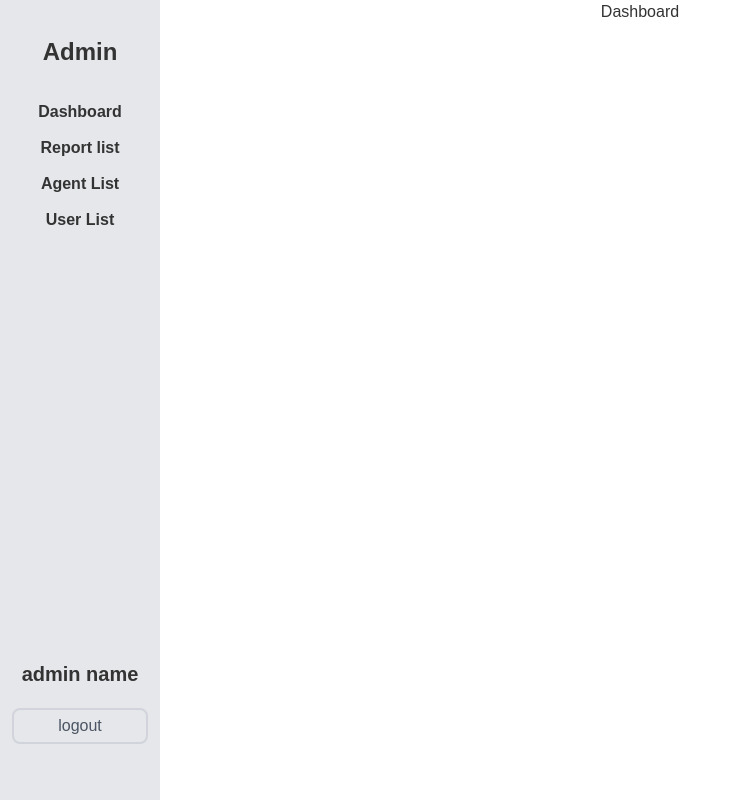
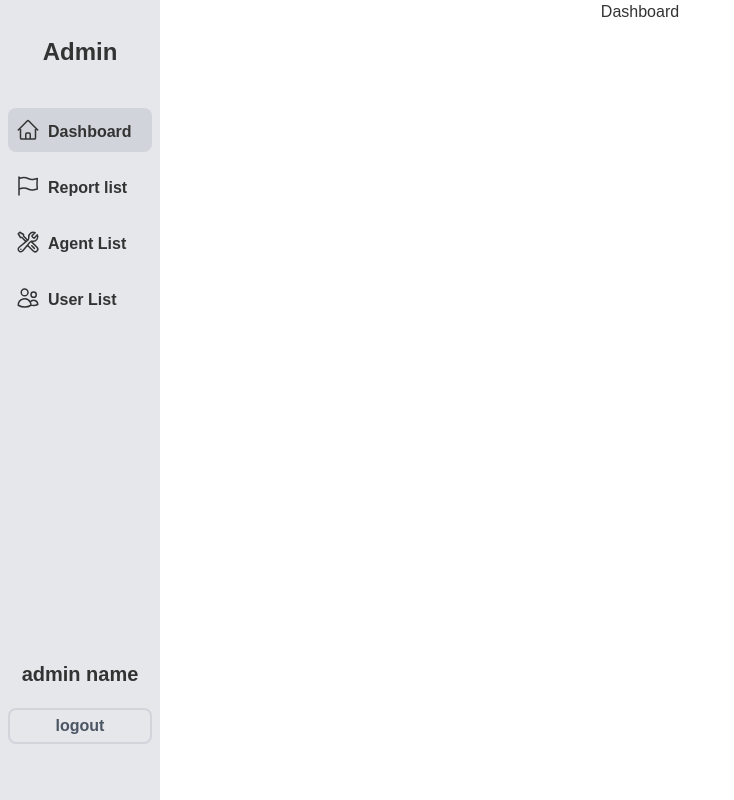
Before and after one commit to IyoTodaka/CICCC-Whistleblowing-Project, a React (Vite) app in the folder client/: page /admin/home in a window 1280 px wide. Shown: the whole page, without its empty margins (0-734 px from the left). Built offline with nearby package versions, Linux system fonts and the light colour scheme.

Commit message:
Add Admin part mobile menu

```diff
--- /dev/null
+++ b/client/src/Components/AdminHome/HamburgerMenu.jsx
@@ -0,0 +1,60 @@
+import { useState } from 'react'
+import { Link, Outlet, useLocation } from 'react-router-dom'
+
+const HamburgerMenu = () => {
+    const [isOpen, setIsOpen] = useState(false)
+    const { pathname } = useLocation()
+    const currentPath = pathname.split('/')[2]
+
+    const inactiveClass = "flex pl-2 items-center py-2 w-full rounded-lg"
+    const activeClass = "flex pl-2 items-center py-2 px-3 w-full rounded-lg bg-gray-300"
+
+  return (
+    <>
+        <button onClick={() => setIsOpen(!isOpen)} data-drawer-target="default-sidebar" data-drawer-toggle="default-sidebar" aria-controls="default-sidebar" type="button" className="fixed top-2 right-2 inline-flex items-center p-2 mt-2 ml-3 text-sm text-gray-500 rounded-lg md:hidden transition duration-100 hover:bg-gray-100 focus:outline-none focus:ring-2 focus:ring-gray-200">
+        {isOpen
+            ?   <svg xmlns="http://www.w3.org/2000/svg" fill="none" viewBox="0 0 24 24" strokeWidth={1.5} stroke="currentColor" className="w-6 h-6">
+                    <path strokeLinecap="round" strokeLinejoin="round" d="M6 18L18 6M6 6l12 12" />
+                </svg>
+            :   <svg xmlns="http://www.w3.org/2000/svg" fill="none" viewBox="0 0 24 24" strokeWidth={1.5} stroke="currentColor" className="w-6 h-6">
+                    <path strokeLinecap="round" strokeLinejoin="round" d="M3.75 6.75h16.5M3.75 12h16.5m-16.5 5.25h16.5" />
+                </svg>
+        }
+        </button>
+
+        {isOpen &&
+            <div className="absolute top-16 right-2 z-50 w-auto rounded-lg md:hidden">
+                <ul className="flex flex-col gap-4 w-full py-5 px-3 rounded-lg bg-gray-100">
+                    <Link to='/admin/home' className={(currentPath === "home")? activeClass: inactiveClass}>
+                        <svg xmlns="http://www.w3.org/2000/svg" fill="none" viewBox="0 0 24 24" strokeWidth={1.5} stroke="currentColor" className="w-6 h-6 mr-2">
+                            <path strokeLinecap="round" strokeLinejoin="round" d="M2.25 12l8.954-8.955c.44-.439 1.152-.439 1.591 0L21.75 12M4.5 9.75v10.125c0 .621.504 1.125 1.125 1.125H9.75v-4.875c0-.621.504-1.125 1.125-1.125h2.25c.621 0 1.125.504 1.125 1.125V21h4.125c.621 0 1.125-.504 1.125-1.125V9.75M8.25 21h8.25" />
+                        </svg>
+                        <span className="font-bold pt-1">Dashboard</span>
+                    </Link>
+                    <Link to='/admin/reportlist' className={(currentPath === "reportlist")? activeClass: inactiveClass}>
+                        <svg xmlns="http://www.w3.org/2000/svg" fill="none" viewBox="0 0 24 24" strokeWidth={1.5} stroke="currentColor" className="w-6 h-6 mr-2">
+                            <path strokeLinecap="round" strokeLinejoin="round" d="M3 3v1.5M3 21v-6m0 0l2.77-.693a9 9 0 016.208.682l.108.054a9 9 0 006.086.71l3.114-.732a48.524 48.524 0 01-.005-10.499l-3.11.732a9 9 0 01-6.085-.711l-.108-.054a9 9 0 00-6.208-.682L3 4.5M3 15V4.5" />
+                        </svg>
+                        <span className="font-bold pt-1">Report list</span>
+                    </Link>
+                    <Link to='/admin/agentlist' className={(currentPath === "agentlist")? activeClass: inactiveClass}>
+                        <svg xmlns="http://www.w3.org/2000/svg" fill="none" viewBox="0 0 24 24" strokeWidth={1.5} stroke="currentColor" className="w-6 h-6 mr-2">
+                            <path strokeLinecap="round" strokeLinejoin="round" d="M11.42 15.17L17.25 21A2.652 2.652 0 0021 17.25l-5.877-5.877M11.42 15.17l2.496-3.03c.317-.384.74-.626 1.208-.766M11.42 15.17l-4.655 5.653a2.548 2.548 0 11-3.586-3.586l6.837-5.63m5.108-.233c.55-.164 1.163-.188 1.743-.14a4.5 4.5 0 004.486-6.336l-3.276 3.277a3.004 3.004 0 01-2.25-2.25l3.276-3.276a4.5 4.5 0 00-6.336 4.486c.091 1.076-.071 2.264-.904 2.95l-.102.085m-1.745 1.437L5.909 7.5H4.5L2.25 3.75l1.5-1.5L7.5 4.5v1.409l4.26 4.26m-1.745 1.437l1.745-1.437m6.615 8.206L15.75 15.75M4.867 19.125h.008v.008h-.008v-.008z" />
+                        </svg>
+                        <span className="font-bold pt-1">Agent List</span>
+                    </Link>
+                    <Link to='/admin/userlist' className={(currentPath === "userlist")? activeClass: inactiveClass}>
+                        <svg xmlns="http://www.w3.org/2000/svg" fill="none" viewBox="0 0 24 24" strokeWidth={1.5} stroke="currentColor" className="w-6 h-6 mr-2">
+                            <path strokeLinecap="round" strokeLinejoin="round" d="M15 19.128a9.38 9.38 0 002.625.372 9.337 9.337 0 004.121-.952 4.125 4.125 0 00-7.533-2.493M15 19.128v-.003c0-1.113-.285-2.16-.786-3.07M15 19.128v.106A12.318 12.318 0 018.624 21c-2.331 0-4.512-.645-6.374-1.766l-.001-.109a6.375 6.375 0 0111.964-3.07M12 6.375a3.375 3.375 0 11-6.75 0 3.375 3.375 0 016.75 0zm8.25 2.25a2.625 2.625 0 11-5.25 0 2.625 2.625 0 015.25 0z" />
+                        </svg>
+                        <span className="font-bold pt-1">User List</span>
+                    </Link>
+                </ul>
+            </div>
+        }
+        <Outlet />
+    </>
+  )
+}
+
+export default HamburgerMenu
--- a/client/src/Components/AdminHome/MainLayout.jsx
+++ b/client/src/Components/AdminHome/MainLayout.jsx
@@ -1,11 +1,22 @@
 import { Outlet } from 'react-router-dom'
+import HamburgerMenu from './HamburgerMenu'
 import SideNav from './SideNav'
 
 const MainLayout = () => {
   return (
-    <SideNav>
-        <Outlet />
-    </SideNav>
+    <>
+      <div className='hidden md:block'>
+        <SideNav>
+          <Outlet />
+        </SideNav>
+      </div>
+      <div className='md:hidden'>
+        <HamburgerMenu>
+          <Outlet />
+        </HamburgerMenu>
+      </div>
+
+    </>
   )
 }
 
--- a/client/src/Components/AdminHome/SideNav.jsx
+++ b/client/src/Components/AdminHome/SideNav.jsx
@@ -1,55 +1,58 @@
-import { useState } from 'react'
-import { Outlet, useNavigate } from 'react-router-dom'
+import { Link, Outlet, useLocation } from 'react-router-dom'
+
 
 const SideNav = () => {
-    const [isOpen, setIsOpen] = useState(false)
-    const navigate = useNavigate()
+    const { pathname } = useLocation()
+    const currentPath = pathname.split('/')[2]
+
+    const inactiveClass = "flex pl-2 items-center py-2 w-full rounded-lg transition duration-100 hover:bg-blue hover:text-white"
+    const activeClass = "bg-gray-300 flex pl-2 items-center py-2 w-full rounded-lg transition duration-100 hover:bg-blue hover:text-white"
 
   return (
     <>
-        <button onClick={() => setIsOpen(true)} data-drawer-target="default-sidebar" data-drawer-toggle="default-sidebar" aria-controls="default-sidebar" type="button" className="inline-flex items-center p-2 mt-2 ml-3 text-sm text-gray-500 rounded-lg md:hidden hover:bg-gray-100 focus:outline-none focus:ring-2 focus:ring-gray-200 dark:text-gray-400 dark:hover:bg-gray-700 dark:focus:ring-gray-600">
-            <span className="sr-only">Open sidebar</span>
-            <svg className="w-6 h-6" aria-hidden="true" fill="currentColor" viewBox="0 0 20 20" xmlns="http://www.w3.org/2000/svg">
-                <path clipRule="evenodd" fillRule="evenodd" d="M2 4.75A.75.75 0 012.75 4h14.5a.75.75 0 010 1.5H2.75A.75.75 0 012 4.75zm0 10.5a.75.75 0 01.75-.75h7.5a.75.75 0 010 1.5h-7.5a.75.75 0 01-.75-.75zM2 10a.75.75 0 01.75-.75h14.5a.75.75 0 010 1.5H2.75A.75.75 0 012 10z"></path>
-            </svg>
-        </button>
-
-        <aside id="default-sidebar" className="fixed top-0 left-0 z-40 w-40 h-screen transition-transform -translate-x-full sm:translate-x-0" aria-label="Sidebar">
-            <div className="h-full px-3 py-4 flex flex-col justify-between overflow-y-auto bg-gray-200 dark:bg-gray-800">
+        <aside id="default-sidebar" className="fixed top-0 left-0 z-40 w-40 h-screen hidden md:block" aria-label="Sidebar">
+            <div className="h-full px-2 py-4 flex flex-col justify-between bg-gray-200">
                 <div>
                     <div className='flex flex-col justify-center items-center mb-8 mt-5'>
                         {/* <p className='font-bold mb-3'>Logo</p> */}
                         <p className='font-bold text-2xl'>Admin</p>
                     </div>
-                    <ul className="flex flex-col gap-3 items-center">
-                        <li onClick={() => navigate('/admin/home')}>
-                            <span className="font-bold">Dashboard</span>
-                        </li>
-                        <li onClick={() => navigate('/admin/reportlist')}>
-                            <span className="font-bold">Report list</span>
-                        </li>
-                        <li onClick={() => navigate('/admin/agentlist')}>
-                            <span className="font-bold">Agent List</span>
-                        </li>
-                        <li onClick={() => navigate('/admin/userlist')}>
-                            <span className="font-bold">User List</span>
-                        </li>
+                    <ul className="flex flex-col items-start justify-start gap-3 my-10">
+                        <Link to='/admin/home' className={(currentPath === "home")? activeClass: inactiveClass}>
+                            <svg xmlns="http://www.w3.org/2000/svg" fill="none" viewBox="0 0 24 24" strokeWidth={1.5} stroke="currentColor" className="w-6 h-6 mr-2">
+                                <path strokeLinecap="round" strokeLinejoin="round" d="M2.25 12l8.954-8.955c.44-.439 1.152-.439 1.591 0L21.75 12M4.5 9.75v10.125c0 .621.504 1.125 1.125 1.125H9.75v-4.875c0-.621.504-1.125 1.125-1.125h2.25c.621 0 1.125.504 1.125 1.125V21h4.125c.621 0 1.125-.504 1.125-1.125V9.75M8.25 21h8.25" />
+                            </svg>
+                            <span className="font-bold pt-1">Dashboard</span>
+                        </Link>
+                        <Link to='/admin/reportlist' className={(currentPath === "reportlist")? activeClass: inactiveClass}>
+                            <svg xmlns="http://www.w3.org/2000/svg" fill="none" viewBox="0 0 24 24" strokeWidth={1.5} stroke="currentColor" className="w-6 h-6 mr-2">
+                                <path strokeLinecap="round" strokeLinejoin="round" d="M3 3v1.5M3 21v-6m0 0l2.77-.693a9 9 0 016.208.682l.108.054a9 9 0 006.086.71l3.114-.732a48.524 48.524 0 01-.005-10.499l-3.11.732a9 9 0 01-6.085-.711l-.108-.054a9 9 0 00-6.208-.682L3 4.5M3 15V4.5" />
+                            </svg>
+                            <span className="font-bold pt-1">Report list</span>
+                        </Link>
+                        <Link to='/admin/agentlist' className={(currentPath === "agentlist")? activeClass: inactiveClass}>
+                            <svg xmlns="http://www.w3.org/2000/svg" fill="none" viewBox="0 0 24 24" strokeWidth={1.5} stroke="currentColor" className="w-6 h-6 mr-2">
+                                <path strokeLinecap="round" strokeLinejoin="round" d="M11.42 15.17L17.25 21A2.652 2.652 0 0021 17.25l-5.877-5.877M11.42 15.17l2.496-3.03c.317-.384.74-.626 1.208-.766M11.42 15.17l-4.655 5.653a2.548 2.548 0 11-3.586-3.586l6.837-5.63m5.108-.233c.55-.164 1.163-.188 1.743-.14a4.5 4.5 0 004.486-6.336l-3.276 3.277a3.004 3.004 0 01-2.25-2.25l3.276-3.276a4.5 4.5 0 00-6.336 4.486c.091 1.076-.071 2.264-.904 2.95l-.102.085m-1.745 1.437L5.909 7.5H4.5L2.25 3.75l1.5-1.5L7.5 4.5v1.409l4.26 4.26m-1.745 1.437l1.745-1.437m6.615 8.206L15.75 15.75M4.867 19.125h.008v.008h-.008v-.008z" />
+                            </svg>
+                            <span className="font-bold pt-1">Agent List</span>
+                        </Link>
+                        <Link to='/admin/userlist' className={(currentPath === "userlist")? activeClass: inactiveClass}>
+                            <svg xmlns="http://www.w3.org/2000/svg" fill="none" viewBox="0 0 24 24" strokeWidth={1.5} stroke="currentColor" className="w-6 h-6 mr-2">
+                                <path strokeLinecap="round" strokeLinejoin="round" d="M15 19.128a9.38 9.38 0 002.625.372 9.337 9.337 0 004.121-.952 4.125 4.125 0 00-7.533-2.493M15 19.128v-.003c0-1.113-.285-2.16-.786-3.07M15 19.128v.106A12.318 12.318 0 018.624 21c-2.331 0-4.512-.645-6.374-1.766l-.001-.109a6.375 6.375 0 0111.964-3.07M12 6.375a3.375 3.375 0 11-6.75 0 3.375 3.375 0 016.75 0zm8.25 2.25a2.625 2.625 0 11-5.25 0 2.625 2.625 0 015.25 0z" />
+                            </svg>
+                            <span className="font-bold pt-1">User List</span>
+                        </Link>
                     </ul>
                 </div>
                 <div className='flex flex-col justify-center mb-10'>
                     <p className='mb-5 text-center text-xl font-bold'>admin name</p>
-                    <button type="button" className="flex justify-center py-1 text-gray-600 rounded-lg border-2 border-gray-300 hover:bg-gray-300 focus:outline-none">
+                    <button type="button" className="flex justify-center py-1 text-gray-600 font-bold rounded-lg border-2 border-gray-300 transition duration-100 hover:bg-blue hover:text-white focus:outline-none">
                         <p>logout</p>
                     </button>
                 </div>
             </div>
         </aside>
         <Outlet />
-        {/* {isOpen &&
-            <ul>
-                <li></li>
-            </ul>
-        } */}
     </>
   )
 }
```
Also changed, not shown: client/src/Rroute/index.jsx (+1 -6 lines).
